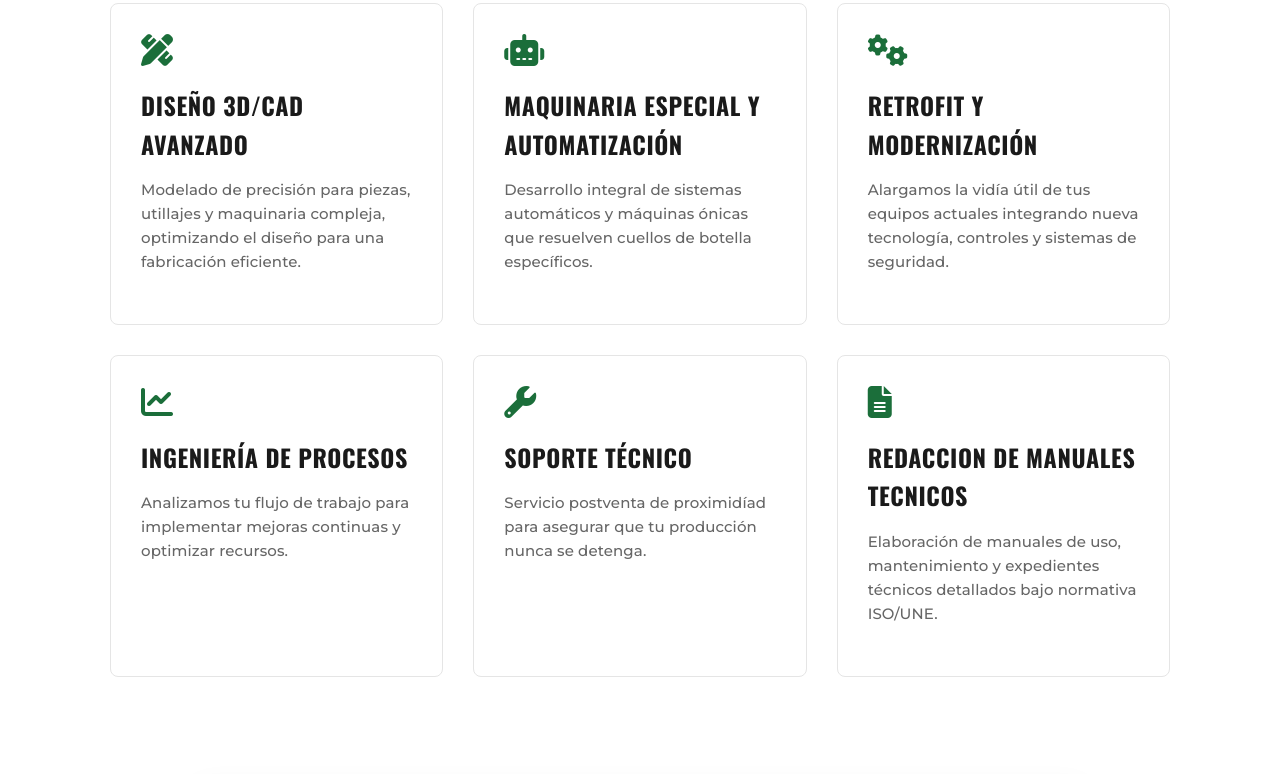
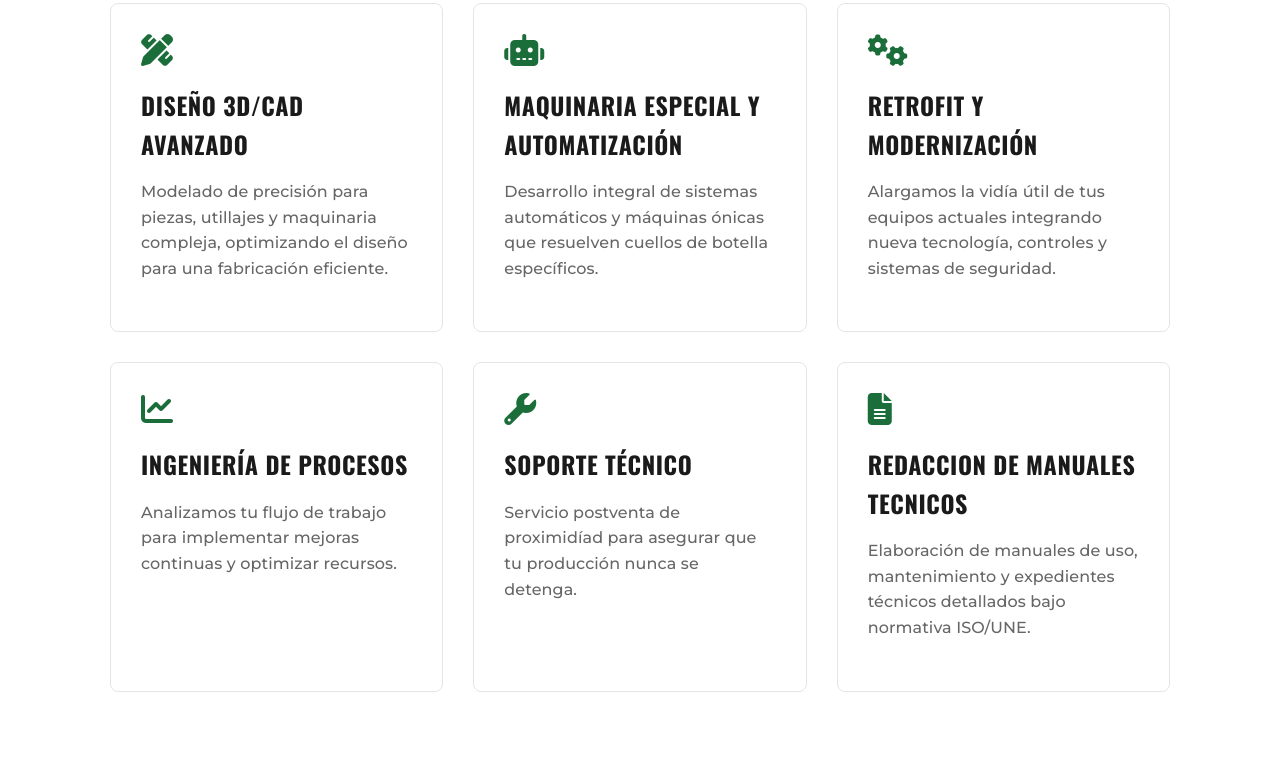
Before and after one commit to estiarte96/Web2.0, a plain HTML site: page index.html in a window 1280 px wide. Shown: the part 974-1748 px from the top of the page. Drawn offline with nearby package versions, Linux system fonts and the light colour scheme.

Commit message:
Add files via upload

```diff
--- a/assets/css/global.css
+++ b/assets/css/global.css
@@ -300,7 +300,7 @@ main {
 .card-home:hover { transform: translateY(-5px); box-shadow: 0 10px 30px rgba(0,0,0,0.05); border-color: var(--primary); }
 .card-home i { font-size: 32px; color: var(--primary); margin-bottom: 20px; }
 .card-home h3 { font-size: 24px; margin: 0 0 10px; }
-.card-home p { color: var(--muted); font-size: 15px; margin-bottom: 20px; }
+.card-home p { color: var(--muted); font-size: 16px; margin-bottom: 20px; }
 
 .cta-box { background: #111; color: #fff; padding: 50px; border-radius: 12px; text-align: center; margin: 60px 0; }
 .cta-box h2 { color: #fff; font-size: 32px; margin-bottom: 10px; }
```
